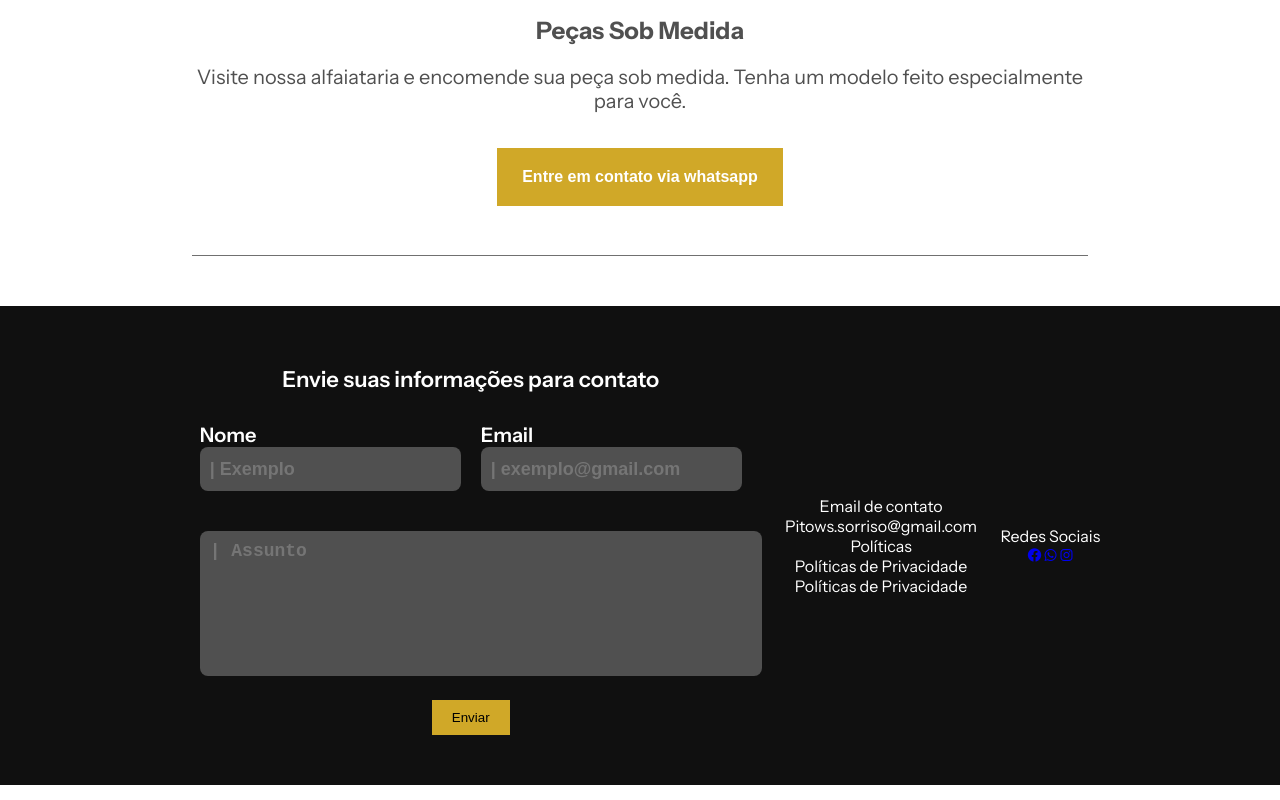
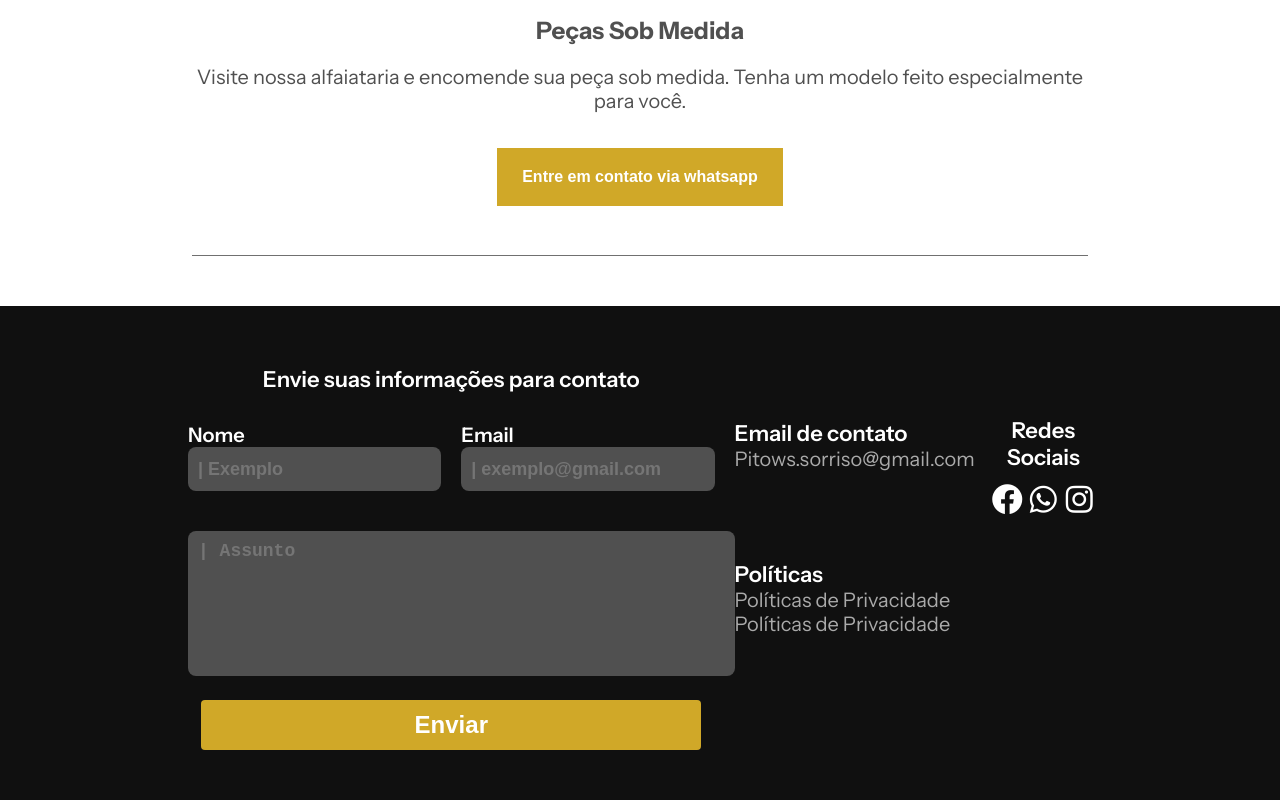
Before and after one commit to Ana-web-ui/Pitows, a React (Vite) app in the folder Pitows/: page / in a window 1280 px wide. Shown: the part 1980-2780 px from the top of the page. Built offline with nearby package versions, Linux system fonts and the light colour scheme; a web font is replaced by a local one.

Commit message:
footer 3/3

```diff
--- a/Pitows/src/components/Footer.jsx
+++ b/Pitows/src/components/Footer.jsx
@@ -26,23 +26,25 @@ const Footer = () => {
             </form>
           </div>
           <div className="info">
-            <p>Email de contato</p>
-            <p>Pitows.sorriso@gmail.com</p>
-            <p>Políticas</p>
+            <div>
+            <h3>Email de contato</h3>
+            <p>Pitows.sorriso@gmail.com</p></div>
+           <div> <h3>Políticas</h3>
+
             <p>Políticas de Privacidade</p>
-            <p>Políticas de Privacidade</p>
+            <p>Políticas de Privacidade</p></div>
           </div>
 
           <div className="social-media">
-            <p>Redes Sociais</p>
+            <h3>Redes Sociais</h3>
             <a href="#">
-              <i class="bx bxl-facebook-circle"></i>
+              <i class="bx bxl-facebook-circle bx-md"></i>
             </a>
             <a href="#">
-              <i class="bx bxl-whatsapp"></i>
+              <i class="bx bxl-whatsapp bx-md"></i>
             </a>
             <a href="#">
-              <i class="bx bxl-instagram"></i>
+              <i class="bx bxl-instagram bx-md"></i>
             </a>
           </div>
         </div>
--- a/Pitows/src/footer.css
+++ b/Pitows/src/footer.css
@@ -89,6 +89,64 @@ font-weight: 600;
 .contact-form button{
     padding: 10px 20px;
     background-color: #D0A828;
+    color: #ffff;
+    font-size: 24px;
+    font-weight: 600;
     border: none;
+    border-radius: 4px;
     cursor: pointer;
+    width: 500px;
+    height: 50px;
+
 }
+
+
+.info{
+    display: flex;
+    justify-content: center;
+    flex-direction: column;
+    align-items: center;
+}
+
+.info h3{
+    font-size: 22px;
+    font-weight: 600;
+}
+.info p{
+    font-size: 20px;
+    font-weight: 400;
+    color: #aaaaaa;
+}
+.info div{
+    display: flex;
+    align-items: flex-start;
+    flex-direction: column;
+    padding: 20px 0 70px 0;
+    align-self: flex-start;
+}
+
+.social-media{
+    justify-content: center;
+    text-align: center;
+    color: #fff;
+    padding: 20px 0 190px 0;
+
+
+}
+
+.social-media h3 {
+    margin-bottom: 10px;
+    font-size: 22px;
+    font-weight: 600;
+  }
+
+.social-media  i {
+    font-size: 30px;
+    color: #fff;
+    transition: transform 0.3s, color 0.3s;
+  }
+
+  .social-media i:hover {
+    transform: scale(1.2);
+    color: #ccc;
+  }
```
